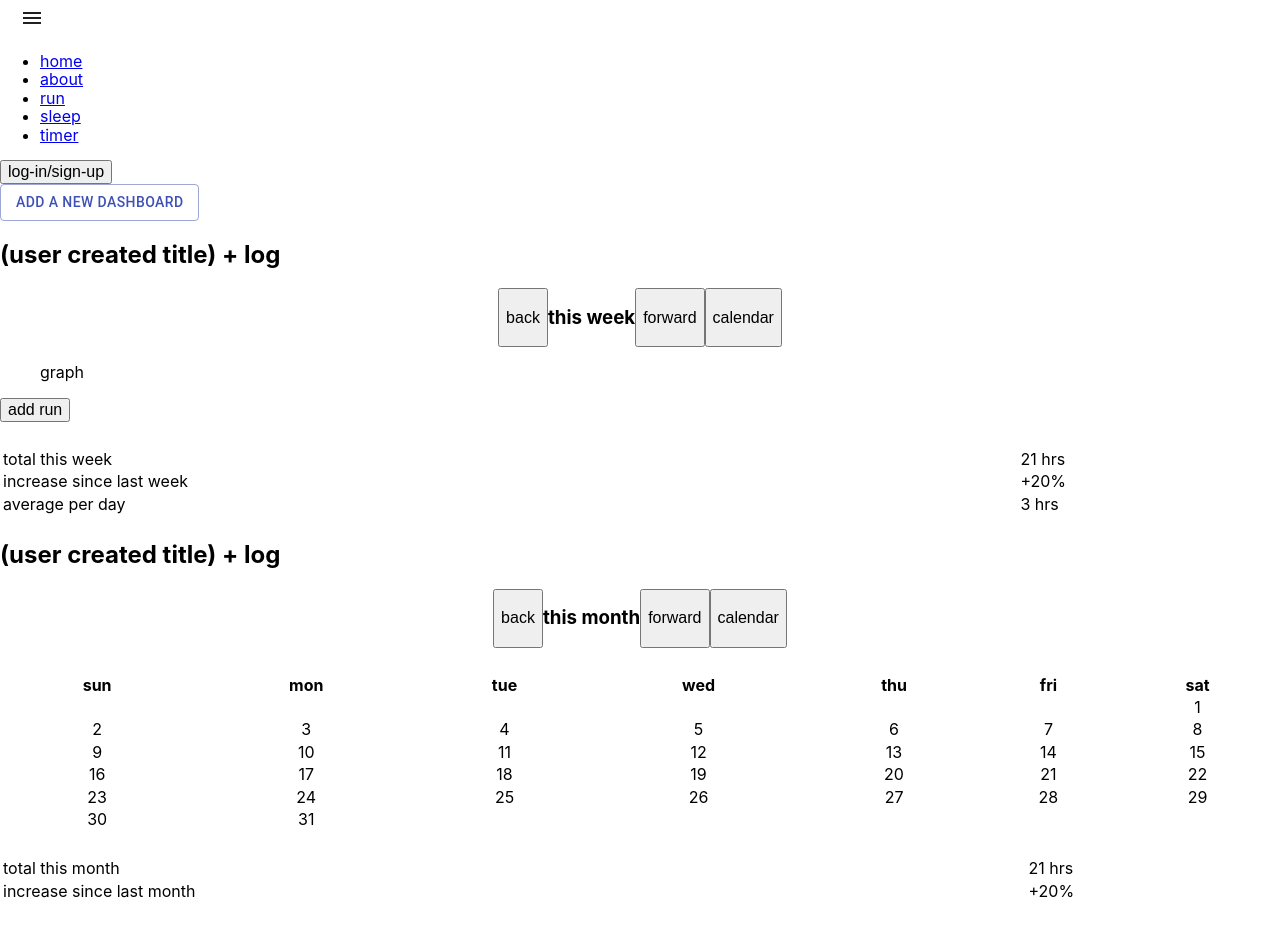
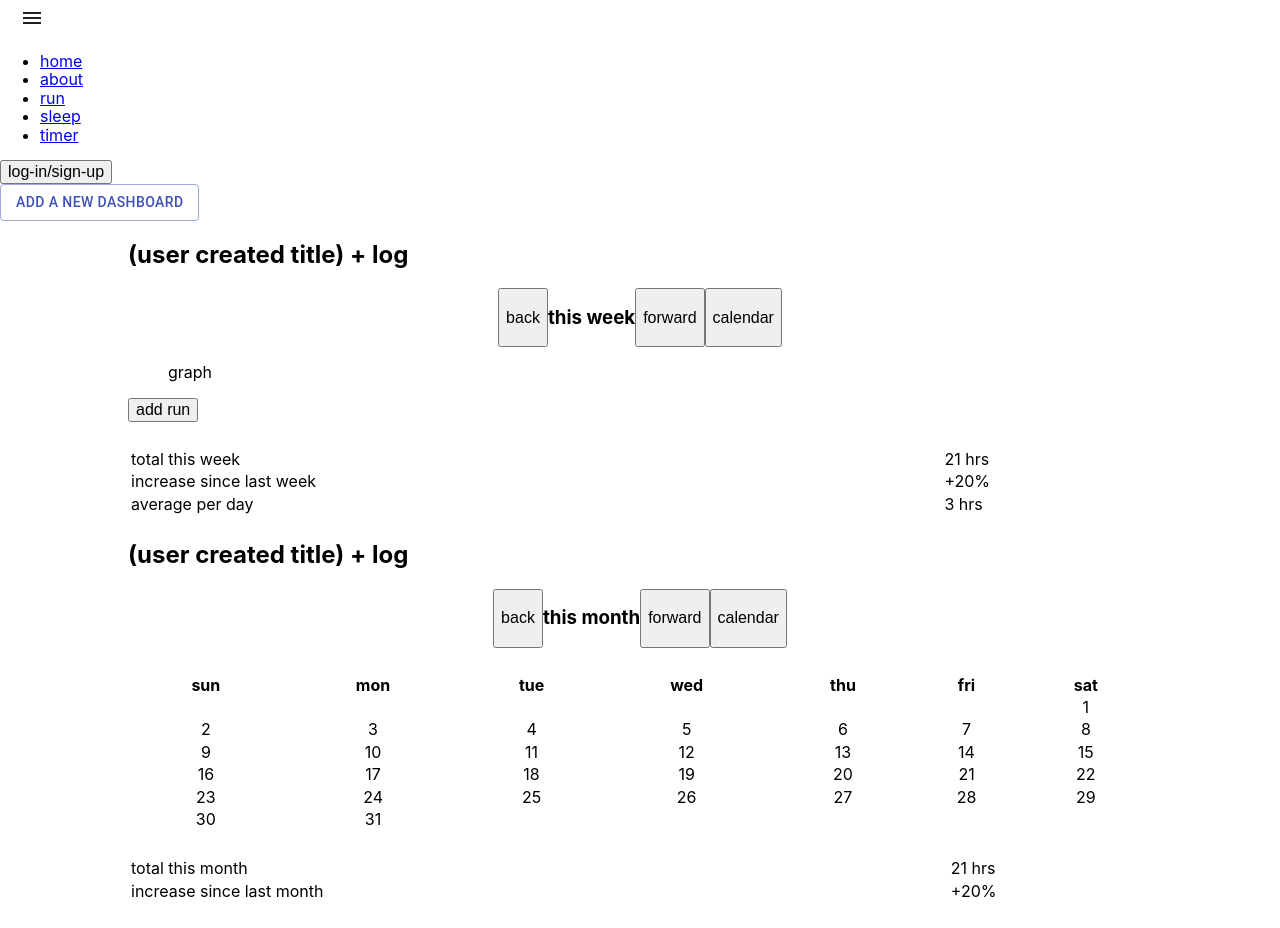
Before and after one commit to ccl-and-ddy/life-dashboard, a React (Create React App) app: page / in a window 1280 px wide. Built offline with nearby package versions, Linux system fonts and the light colour scheme.

Commit message:
added wrapper

```diff
--- a/src/dashboard-types/AmountDashboard/AmountDashboard.tsx
+++ b/src/dashboard-types/AmountDashboard/AmountDashboard.tsx
@@ -3,6 +3,7 @@ import styles from './AmountDashboard.module.scss';
 
 const AmountDashboard = () => (
   <div className={styles.AmountDashboard}>
+    <div className="wrapper">
       <h2>(user created title) + log</h2>
       <div className="dashboardNav">
         <button>back</button>
@@ -32,6 +33,7 @@ const AmountDashboard = () => (
         </tr>
       </table>
     </div>
+  </div>
 );
 
 export default AmountDashboard;
--- a/src/dashboard-types/DailyDashboard/DailyDashboard.tsx
+++ b/src/dashboard-types/DailyDashboard/DailyDashboard.tsx
@@ -3,6 +3,7 @@ import styles from './DailyDashboard.module.scss';
 
 const DailyDashboard = () => (
   <div className={styles.DailyDashboard}>
+    <div className="wrapper">
       <h2>(user created title) + log</h2>
       <div className="dashboardNav">
         <button>back</button>
@@ -88,6 +89,7 @@ const DailyDashboard = () => (
         </tr>
       </table>
     </div>
+  </div>
 );
 
 export default DailyDashboard;
```
Lines whose indentation alone changed are shown as unchanged.
